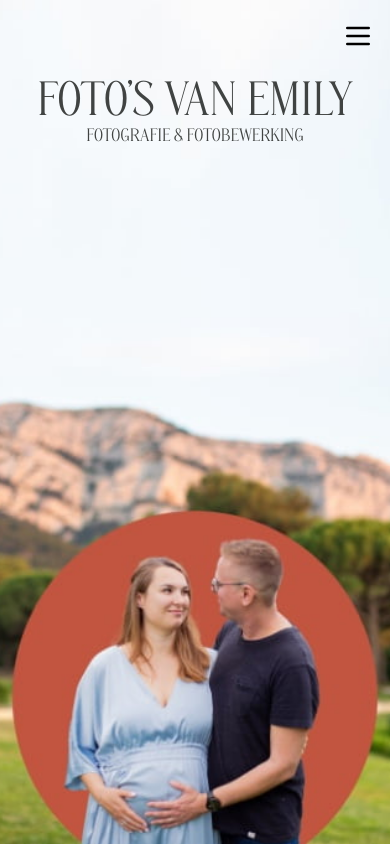
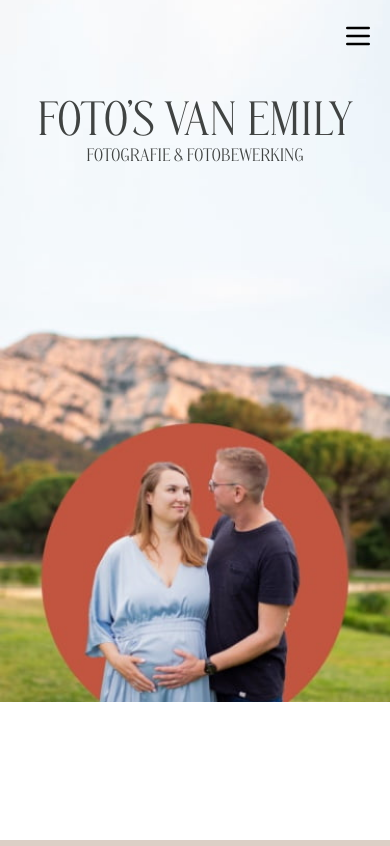
Before and after one commit to Sneruall/fotos-van-emily, a Next.js app: page / in a window 390 px wide. Shown: the top 846 px of the page. Built offline with nearby package versions, Linux system fonts and the light colour scheme; what tailwindcss-text-fill-stroke would draw is missing.

Commit message:
fix header

```diff
--- a/components/layout/header.js
+++ b/components/layout/header.js
@@ -3,7 +3,7 @@ import Navigation from "../../components/layout/navigation";
 
 function Header(props) {
   return (
-    <header className="flex h-screen">
+    <header className="flex h-screen -mt-14 sm:mt-0">
       <div className="hidden sm:block">
         <Image
           src={props.img}
@@ -14,18 +14,18 @@ function Header(props) {
         />
       </div>
 
-      <div className="sm:hidden">
+      <div className="sm:hidden absolute max-h-screen">
         <Image
           src={props.imgMobile}
           alt="Hero image"
-          layout="fill"
-          objectFit="cover"
+          width={640}
+          height={1159}
           priority
         />
       </div>
 
       {props.title && (
-        <div className="mt-5 z-10 font-display uppercase text-charcoal mx-auto">
+        <div className="mt-24 sm:mt-5 z-10 font-display uppercase text-charcoal mx-auto">
             <h1 className="text-5xl md:text-7xl lg:text-8xl text-center">{props.title}</h1>
             {props.integratedNavigation && <Navigation />}
           <h2 className="text-center text-lg sm:hidden">{props.subtitle}</h2>
--- a/pages/index.js
+++ b/pages/index.js
@@ -17,6 +17,9 @@ export default function Home() {
         {/* <link rel="icon" href="/favicon.ico" /> */}
         {/* gebruik next-seo npm tool */}
       </Head>
+
+      <ScrollNavbar fade />
+
       <Header
         img="/images/header/hero.png"
         imgMobile="/images/header/hero-mobile.png"
@@ -24,7 +27,6 @@ export default function Home() {
         subtitle="FOTOGRAFIE &amp; FOTOBEWERKING"
         integratedNavigation
       />
-      <ScrollNavbar fade />
 
       <Welcome />
       <Diensten />
```
